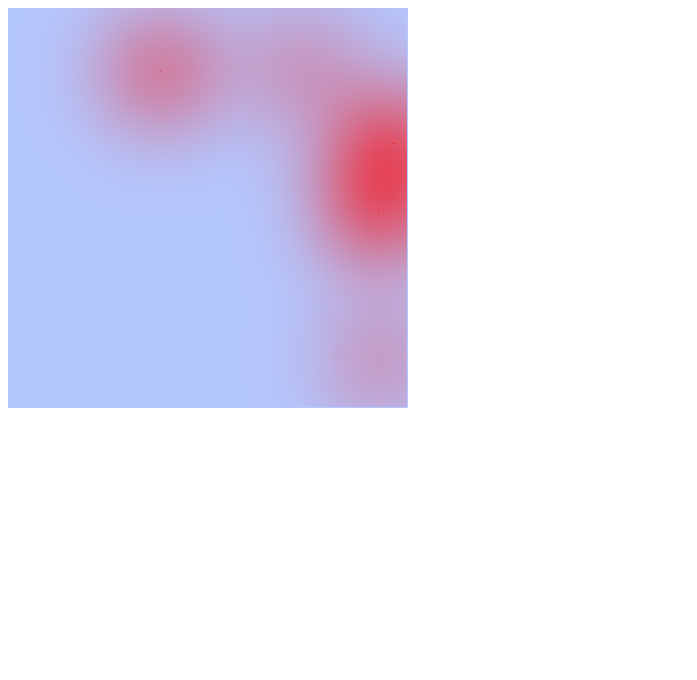
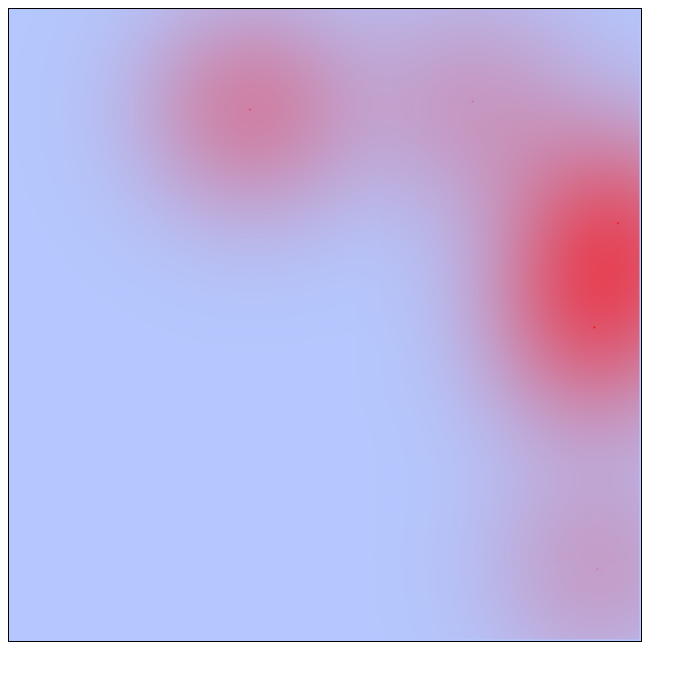
Before and after one commit to Cremdemout1/life, a website with bundled scripts: page index.html in a window 1280 px wide. Shown: the whole page, without its empty margins (0-697 px from the left). Built offline with nearby package versions, Linux system fonts and the light colour scheme.

Commit message:
added border to canvas

```diff
--- a/index.html
+++ b/index.html
@@ -6,7 +6,10 @@
     <title>Document</title>
 </head>
 <style>
-    canvas {
+    #map {
+        border: 1px solid rgb(0, 0, 0);
+        width: 50%;
+        height: 50%;
         display: flex;
         justify-content:center;
     }
```
Also changed, not shown: src/map.ts (+2 -10 lines).
